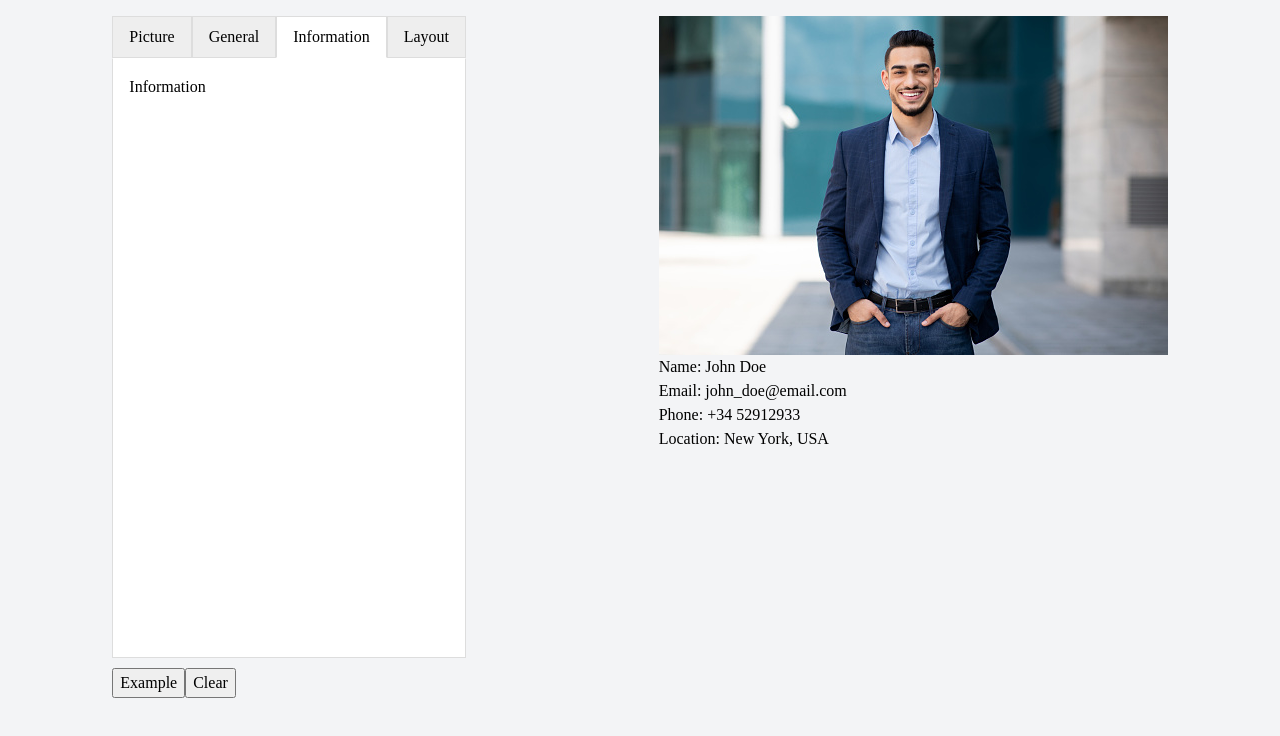
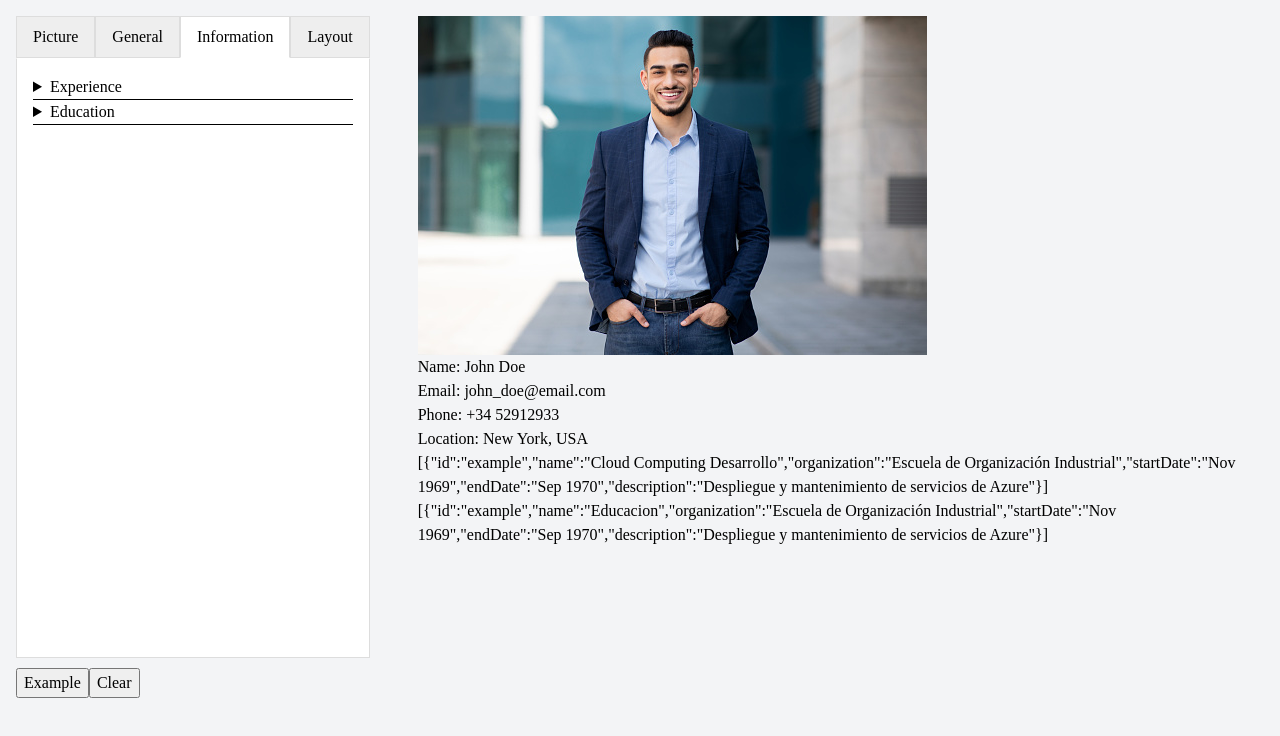
Before and after one commit to angelrcd/odin-cv-application, a React (Vite) app: page / in a window 1280 px wide. Both pictures are taken after a click on the tab "Information". Shown: the top 736 px of the page. Built offline with nearby package versions, Linux system fonts and the light colour scheme.

Commit message:
Prop drill education and experience to Information component

```diff
--- a/package.json
+++ b/package.json
@@ -10,8 +10,10 @@
     "preview": "vite preview"
   },
   "dependencies": {
+    "dayjs": "^1.11.9",
     "react": "^18.2.0",
-    "react-dom": "^18.2.0"
+    "react-dom": "^18.2.0",
+    "uuid": "^9.0.0"
   },
   "devDependencies": {
     "@types/react": "^18.2.15",
--- a/src/components/App.jsx
+++ b/src/components/App.jsx
@@ -12,6 +12,8 @@ function App() {
   const [phone, setPhone] = useState(EXAMPLE.phone);
   const [location, setLocation] = useState(EXAMPLE.location);
   const generalState = { firstName, lastName, email, phone, location };
+  const [experience, setExperience] = useState(EXAMPLE.experience);
+  const [education, setEducation] = useState(EXAMPLE.education);
 
   // Event Handlers
   const handleFirstNameChange = (newVal) => setfirstName(newVal);
@@ -34,8 +36,17 @@ function App() {
         onChangeProfile={setProfilePic}
         generalState={generalState}
         generalHandlers={generalHandlers}
+        education={education}
+        onEducationChange={setEducation}
+        experience={experience}
+        onExperienceChange={setExperience}
       />
-      <Preview generalState={generalState} profilePic={profilePic} />
+      <Preview
+        generalState={generalState}
+        profilePic={profilePic}
+        education={education}
+        experience={experience}
+      />
     </>
   );
 }
--- a/src/components/Editor.jsx
+++ b/src/components/Editor.jsx
@@ -8,6 +8,10 @@ export default function Editor({
   onChangeProfile,
   generalState,
   generalHandlers,
+  education,
+  onEducationChange,
+  experience,
+  onExperienceChange,
 }) {
   const [currentTab, setCurrentTab] = useState(0);
 
@@ -22,6 +26,10 @@ export default function Editor({
         onChangeProfile={onChangeProfile}
         generalState={generalState}
         generalHandlers={generalHandlers}
+        education={education}
+        onEducationChange={onEducationChange}
+        experience={experience}
+        onExperienceChange={onExperienceChange}
       />
     </div>
   );
--- a/src/components/EditorButtons.jsx
+++ b/src/components/EditorButtons.jsx
@@ -1,6 +1,11 @@
 import { EXAMPLE } from "../constants";
 
-export default function EditorButtons({ onChangeProfile, generalHandlers }) {
+export default function EditorButtons({
+  onChangeProfile,
+  generalHandlers,
+  onEducationChange,
+  onExperienceChange,
+}) {
   const setExample = () => {
     onChangeProfile(EXAMPLE.profilePicUrl);
     generalHandlers.handleFirstNameChange(EXAMPLE.firstName);
@@ -8,6 +13,8 @@ export default function EditorButtons({ onChangeProfile, generalHandlers }) {
     generalHandlers.handleEmailChange(EXAMPLE.email);
     generalHandlers.handlePhoneChange(EXAMPLE.phone);
     generalHandlers.handleLocationChange(EXAMPLE.location);
+    onEducationChange(EXAMPLE.education);
+    onExperienceChange(EXAMPLE.experience);
   };
 
   const clear = () => {
@@ -15,6 +22,8 @@ export default function EditorButtons({ onChangeProfile, generalHandlers }) {
     Object.values(generalHandlers).forEach((handler) => {
       handler("");
     });
+    onEducationChange([]);
+    onExperienceChange([]);
   };
 
   return (
--- a/src/components/EditorContainer.jsx
+++ b/src/components/EditorContainer.jsx
@@ -6,6 +6,10 @@ export default function EditorContainer({
   onChangeProfile,
   generalState,
   generalHandlers,
+  education,
+  onEducationChange,
+  experience,
+  onExperienceChange,
 }) {
   return (
     <main>
@@ -14,10 +18,16 @@ export default function EditorContainer({
         onChangeProfile={onChangeProfile}
         generalState={generalState}
         generalHandlers={generalHandlers}
+        education={education}
+        onEducationChange={onEducationChange}
+        experience={experience}
+        onExperienceChange={onExperienceChange}
       />
       <EditorButtons
         onChangeProfile={onChangeProfile}
         generalHandlers={generalHandlers}
+        onEducationChange={onEducationChange}
+        onExperienceChange={onExperienceChange}
       />
     </main>
   );
--- a/src/components/EditorForms.jsx
+++ b/src/components/EditorForms.jsx
@@ -2,6 +2,7 @@ import Picture from "./tabs/Picture";
 import General from "./tabs/General";
 import Information from "./tabs/Information";
 import Layout from "./tabs/Layout";
+import { useState } from "react";
 
 export default function EditorForms({
   currentTab,
@@ -9,7 +10,21 @@ export default function EditorForms({
   onChangeProfile,
   generalState,
   generalHandlers,
+  education,
+  onEducationChange,
+  experience,
+  onExperienceChange,
 }) {
+  const [informationDetailsOpen, setInformationDetailsOpen] = useState(null);
+  const handleDetailsChange = (e, detailToOpen) => {
+    e.preventDefault();
+    if (detailToOpen === informationDetailsOpen) {
+      setInformationDetailsOpen(null);
+      return;
+    }
+    setInformationDetailsOpen(detailToOpen);
+  };
+
   switch (currentTab) {
     case 0:
       return (
@@ -23,7 +38,16 @@ export default function EditorForms({
         />
       );
     case 2:
-      return <Information />;
+      return (
+        <Information
+          education={education}
+          onEducationChange={onEducationChange}
+          experience={experience}
+          onExperienceChange={onExperienceChange}
+          detailsOpen={informationDetailsOpen}
+          onDetailsChange={handleDetailsChange}
+        />
+      );
     case 3:
       return <Layout />;
     default:
--- a/src/components/Preview.jsx
+++ b/src/components/Preview.jsx
@@ -1,4 +1,9 @@
-export default function Preview({ generalState, profilePic }) {
+export default function Preview({
+  generalState,
+  profilePic,
+  education,
+  experience,
+}) {
   const fullName = generalState.firstName + " " + generalState.lastName;
   return (
     <div>
@@ -7,6 +12,8 @@ export default function Preview({ generalState, profilePic }) {
       <p>Email: {generalState.email}</p>
       <p>Phone: {generalState.phone}</p>
       <p>Location: {generalState.location}</p>
+      <p>{JSON.stringify(experience)}</p>
+      <p>{JSON.stringify(education)}</p>
     </div>
   );
 }
--- a/src/components/tabs/Information.jsx
+++ b/src/components/tabs/Information.jsx
@@ -1,7 +1,31 @@
-export default function Information() {
+import { useState } from "react";
+import InformationList from "./InformationList";
+
+export default function Information({
+  education,
+  onEducationChange,
+  experience,
+  onExperienceChange,
+  detailsOpen,
+  onDetailsChange,
+}) {
   return (
     <section id="information-form" role="tabpanel" className="editor-form">
-      Information
+      <details onClick={(e) => onDetailsChange(e, 0)} open={detailsOpen === 0}>
+        <summary>Experience</summary>
+        <InformationList
+          information={experience}
+          onInformationChange={onExperienceChange}
+        />
+      </details>
+
+      <details onClick={(e) => onDetailsChange(e, 1)} open={detailsOpen === 1}>
+        <summary>Education</summary>
+        <InformationList
+          information={education}
+          onInformationChange={onEducationChange}
+        />
+      </details>
     </section>
   );
 }
--- /dev/null
+++ b/src/components/tabs/InformationList.jsx
@@ -0,0 +1,9 @@
+export default function InformationList({ information, onInformationChange }) {
+  return (
+    <ul>
+      {information.map((infoUnit) => (
+        <li key={infoUnit.id}>{infoUnit.name}</li>
+      ))}
+    </ul>
+  );
+}
--- a/src/constants.js
+++ b/src/constants.js
@@ -1,3 +1,7 @@
+import dayjs from "dayjs";
+import customParseFormat from "dayjs/plugin/customParseFormat";
+dayjs.extend(customParseFormat);
+
 export const TABS = ["Picture", "General", "Information", "Layout"];
 export const EXAMPLE = {
   profilePicUrl: "/sample-profile.jpg",
@@ -6,4 +10,24 @@ export const EXAMPLE = {
   email: "john_doe@email.com",
   phone: "+34 52912933",
   location: "New York, USA",
+  experience: [
+    {
+      id: "example",
+      name: "Cloud Computing Desarrollo",
+      organization: "Escuela de Organización Industrial",
+      startDate: dayjs("1970-00-00").format("MMM YYYY"),
+      endDate: dayjs("1970-10-00").format("MMM YYYY"),
+      description: "Despliegue y mantenimiento de servicios de Azure",
+    },
+  ],
+  education: [
+    {
+      id: "example",
+      name: "Educacion",
+      organization: "Escuela de Organización Industrial",
+      startDate: dayjs("1970-00-00").format("MMM YYYY"),
+      endDate: dayjs("1970-10-00").format("MMM YYYY"),
+      description: "Despliegue y mantenimiento de servicios de Azure",
+    },
+  ],
 };
--- a/src/index.css
+++ b/src/index.css
@@ -33,6 +33,7 @@ body {
 
 #root {
   display: flex;
+  gap: 3rem;
   justify-content: space-around;
 }
 
@@ -106,3 +107,22 @@ body {
   border-top-color: white;
   min-height: 600px;
 }
+
+/* Information tab */
+#information-form {
+  & details[open] summary {
+    color: #1095C1;
+  }
+
+  & details {
+    color: black;
+  }
+
+  & details {
+    border-bottom: 1px solid #000;
+  }
+
+  & summary::before {
+    display: none;
+  }
+}
```
Also changed, not shown: 1 other file (tests, documents, lock files or other folders).
